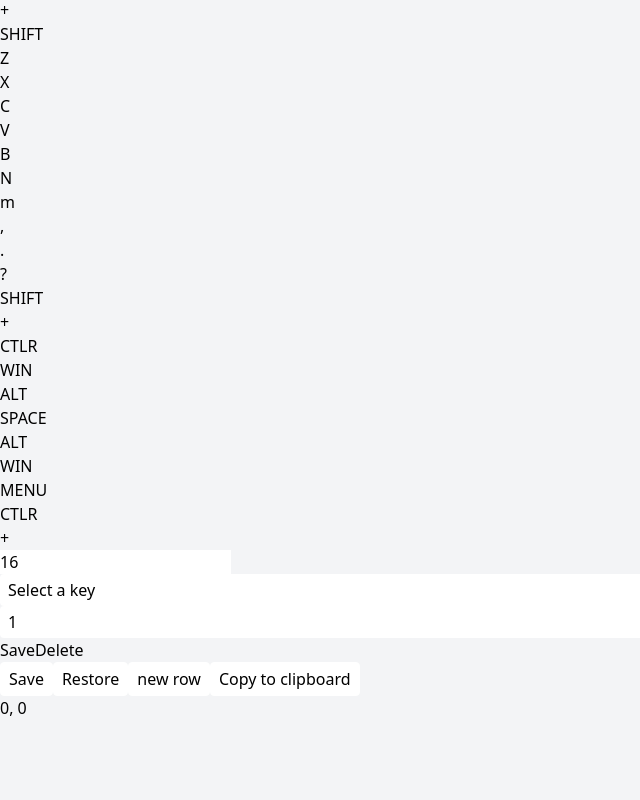
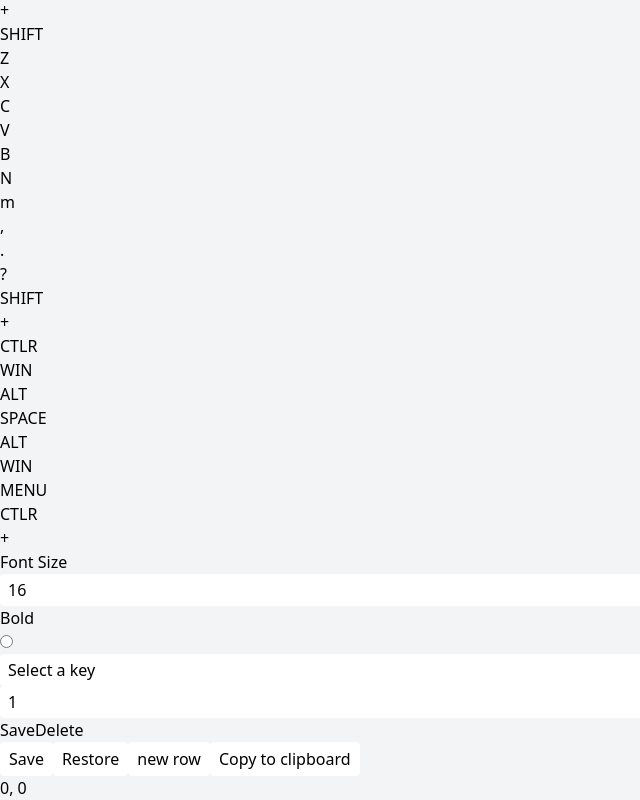
Before and after one commit to BjornFrancke/Keyboard-editor, a React (Vite) app: page / in a window 1280 px wide. Shown: the part 1034-1834 px from the top of the page, without its empty margins (0-640 px from the left). Before the commit the page ends 1754 px from the top, so only its background shows below. Built offline with nearby package versions, Linux system fonts and the light colour scheme.

Commit message:
Feature: Adds bold options for key letters

```diff
--- a/src/components/ControlPanel.tsx
+++ b/src/components/ControlPanel.tsx
@@ -21,12 +21,23 @@ export const ControlPanel: React.FC<ControlPanelProps> = ({
                                                           }) => {
     return (
         <>
+            <div className={"p-2"}>
                 <div>
+                    <p>Font Size</p>
                     <input
                         onChange={(e) => setStyleData({...styleData, fontSize: e.target.valueAsNumber})}
                         type="number"
+                        className={"myInput"}
+                        min={8}
+                        step={1}
                         value={styleData.fontSize}
                     />
+                </div>
+                <div>
+                    <p>Bold</p>
+                    <input type={"radio"} checked={styleData.bold}
+                           onClick={() => setStyleData({...styleData, bold: !styleData.bold})}/>
+                </div>
             </div>
             <div className="bg-blue-500 size-auto p-2 space-y-2 rounded-t">
                 <input
--- a/src/components/KeyboardStyle.tsx
+++ b/src/components/KeyboardStyle.tsx
@@ -11,9 +11,10 @@ interface KeyboardStyleProps {
 
 export const KeyboardStyle: FC<KeyboardStyleProps> = ({children, styleData}) => {
     const fontSize = styleData.fontSize ? `${styleData.fontSize}px` : "16px";
+    const fontWeight = styleData.bold ? "bold" : "normal"
 
     return (
-        <div style={{fontSize}}>
+        <div style={{fontSize, fontWeight}}>
             {children}
         </div>
     );
```
Lines whose indentation alone changed are shown as unchanged.
